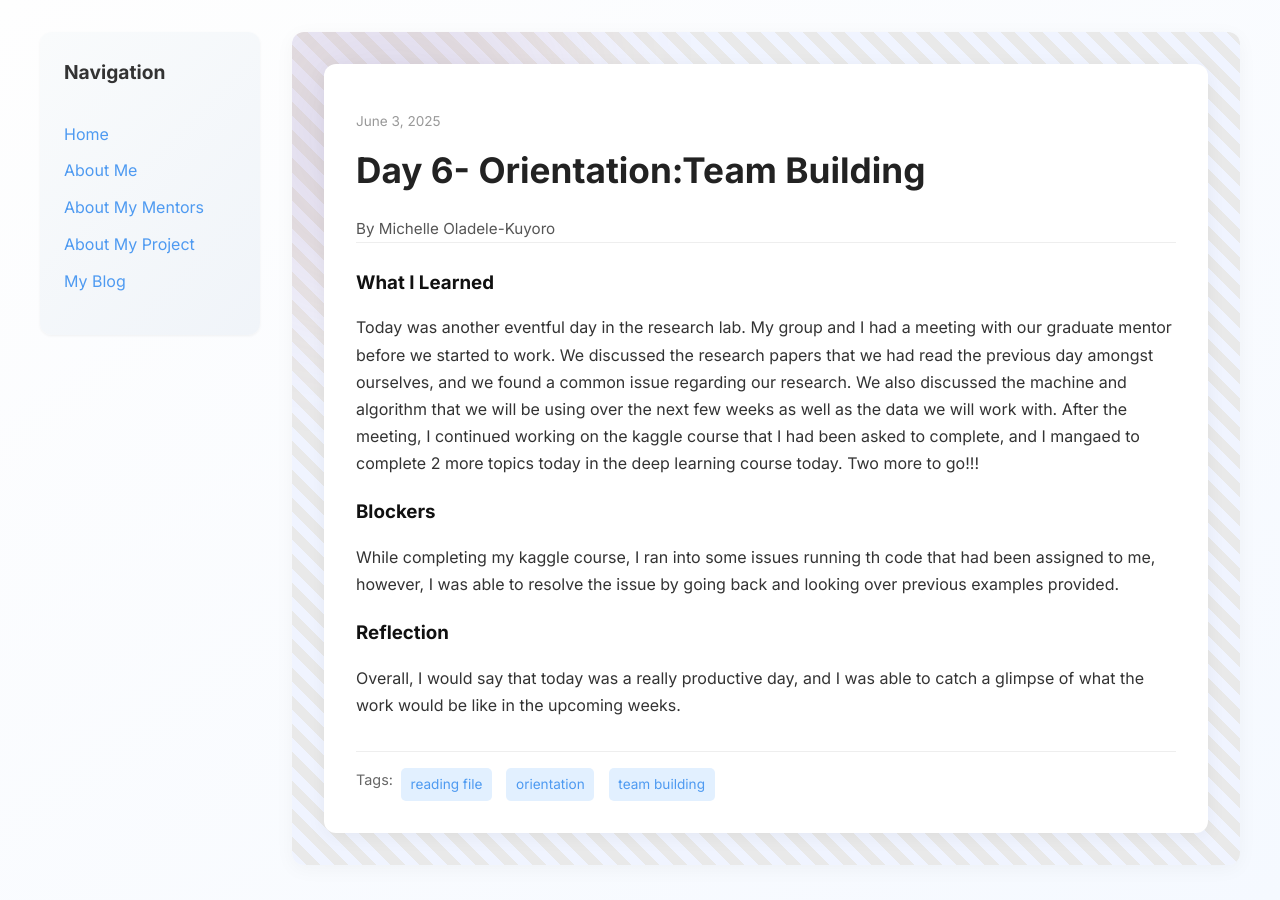
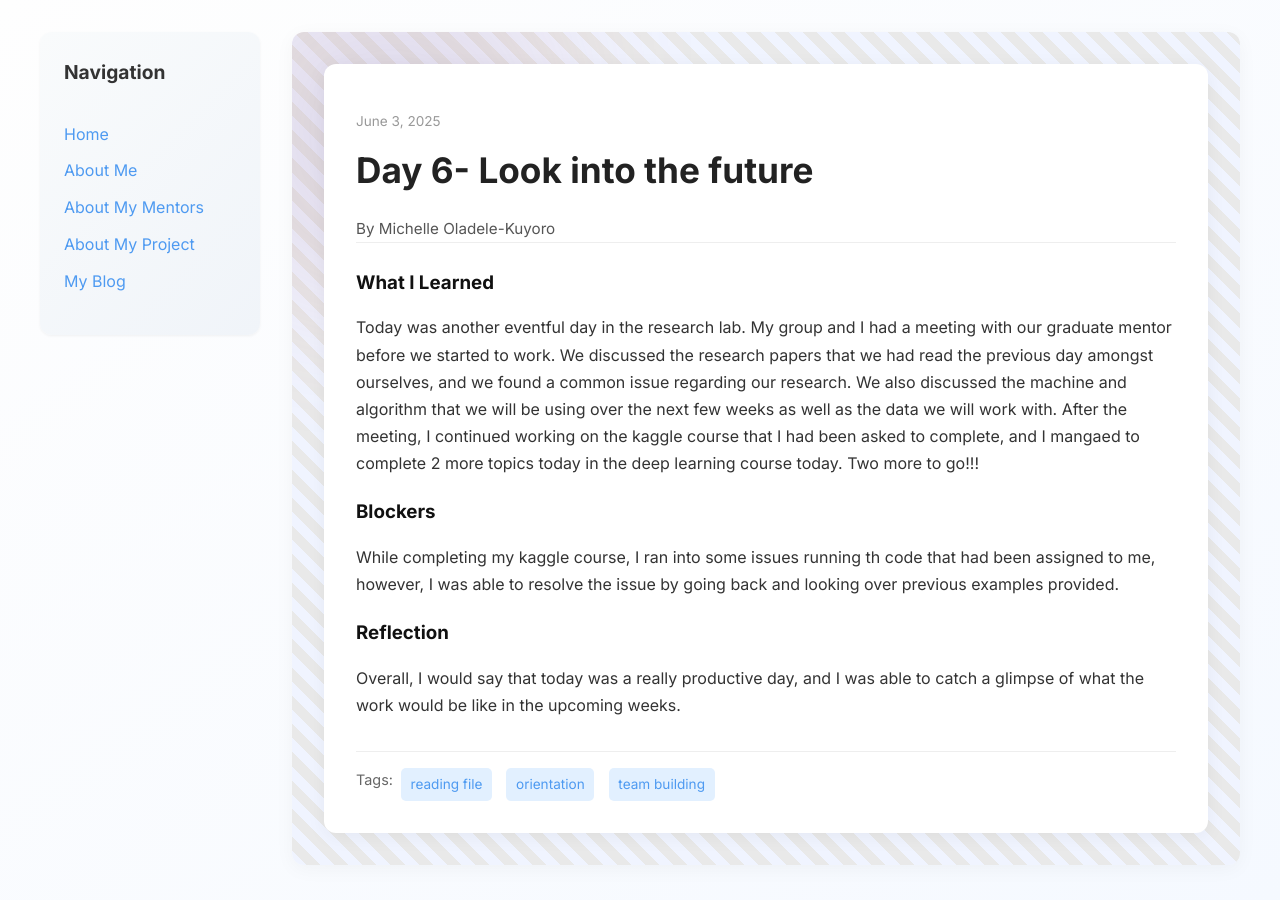
Before and after one commit to Miola585/Miola585.github.io, a Jekyll site: the page built from _posts/2025-06-03-day-6.md, in a window 1280 px wide. Built offline with Jekyll 4.4.1, drawn with Linux system fonts in a browser that asks for light colours.

Commit message:
Update 2025-06-03-day-6.md

```diff
--- a/_posts/2025-06-03-day-6.md
+++ b/_posts/2025-06-03-day-6.md
@@ -1,6 +1,6 @@
 ---
 layout: post
-title: "Day 6- Orientation:Team Building"
+title: "Day 6- Look into the future"
 date: 2025-06-03
 author: Michelle Oladele-Kuyoro
 permalink: /day6.html
```
